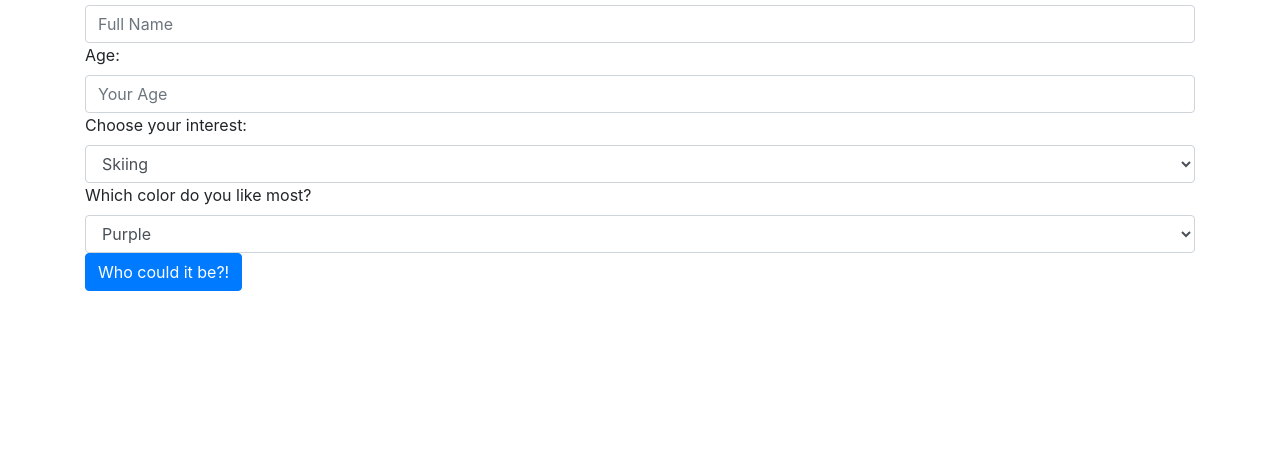
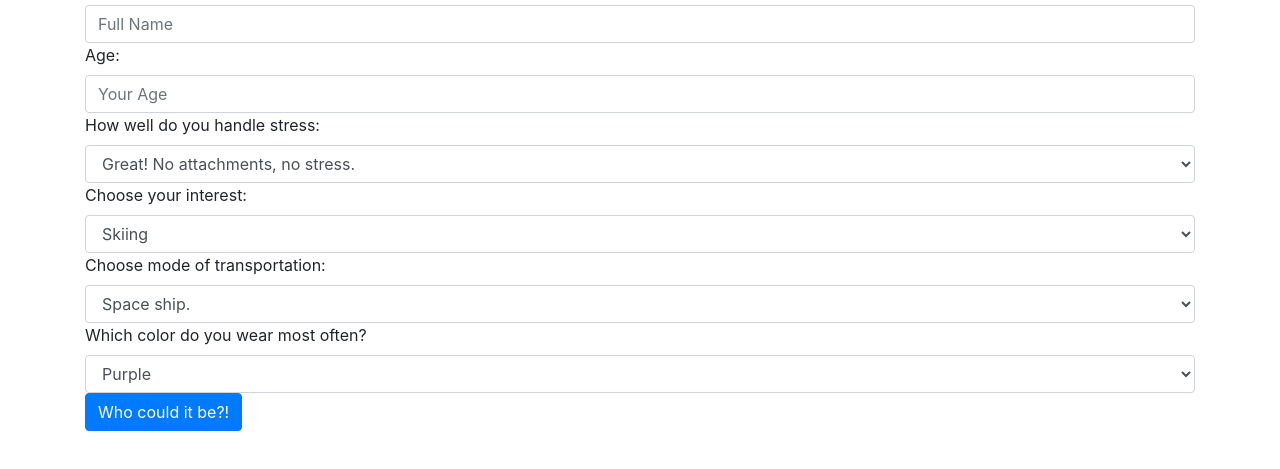
Before and after one commit to Dawnabelle/rick-morty-quiz, a plain HTML site: page index.html in a window 1280 px wide. Shown: the part 83-552 px from the top of the page. Drawn offline with Linux system fonts and the light colour scheme.

Commit message:
Add more options for test

```diff
--- a/index.html
+++ b/index.html
@@ -18,7 +18,13 @@
         <!-- age         -->
         <label for="age">Age:</label>
         <input type="text" class="form-control" id="age" placeholder="Your Age">
-
+        <!-- Stress test -->
+        <label for="stressTest">How well do you handle stress:</label>
+        <select id="stressTest" class="form-control" name="">
+          <option value="great">Great! No attachments, no stress.</option>
+          <option value="ok">The world will most likely keep turning.</option>
+          <option value="breakdown">Ahhhh!!!! Where's Rick?</option>
+        </select>
         <!-- special interest -->
         <label for="specialInterest">Choose your interest:</label>
         <select id="specialInterest" class="form-control" name="">
@@ -26,9 +32,16 @@
           <option value="world-domination">World Domination</option>
           <option value="baking">Baking</option>
         </select>
+        <!-- Transport -->
+        <label for="transport">Choose mode of transportation:</label>
+        <select id="transport" class="form-control" name="">
+          <option value="spaceShip">Space ship.</option>
+          <option value="transporter">Transporter gun.</option>
+          <option value="idk">Where am I? How did I get here?</option>
+        </select>
 
         <!-- color -->
-        <label for="color">Which color do you like most?</label>
+        <label for="color">Which color do you wear most often?</label>
         <select id="color" class="form-control">
           <option value="purple">Purple</option>
           <option value="yellow">Yellow</option>
@@ -68,7 +81,6 @@
           <img src="img/poopy.jpg" alt="mr poopy butthole">
           <p>Lemme hear everybody say hey-yo! All the ladies say yeaaah! Everybody over thirty do this with your hand! Everybody with a red shirt jump up and down! Yo, everyone whose first name begins with an L who isn't hispanic, walk in a circle the same number of times as the square root of your age times teeenn! Morty! The principal and I have discussed it, a-a-and we're both insecure enough to agree to a three-way! Well he roped me into this! I am not putting my father in a home! He just came back into my life, and you want to, grab him and, stuff him under a mattress like last month's Victoria's Secret?!</p>
       </div>
-
     </div>
   </body>
 </html>
```
